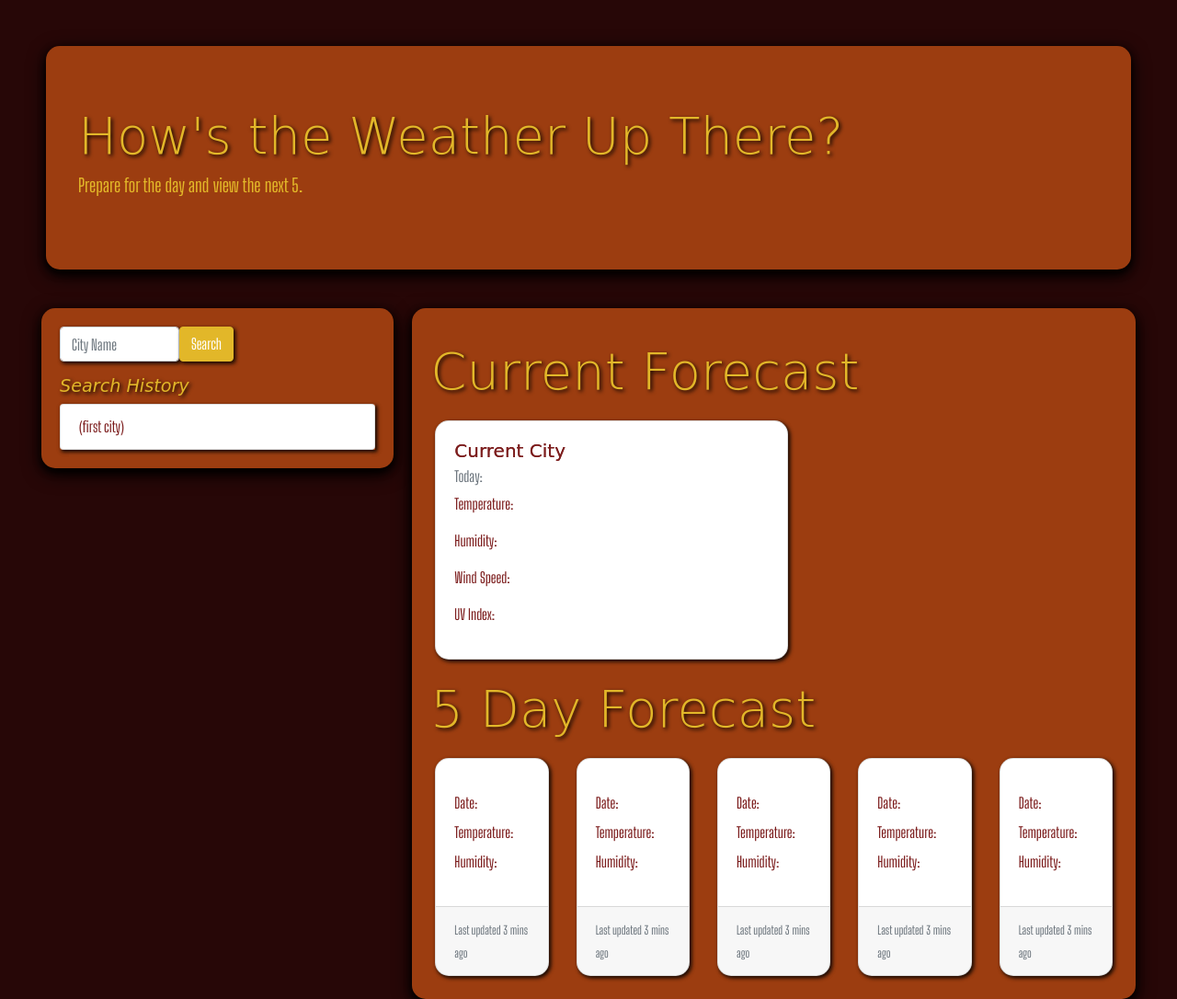
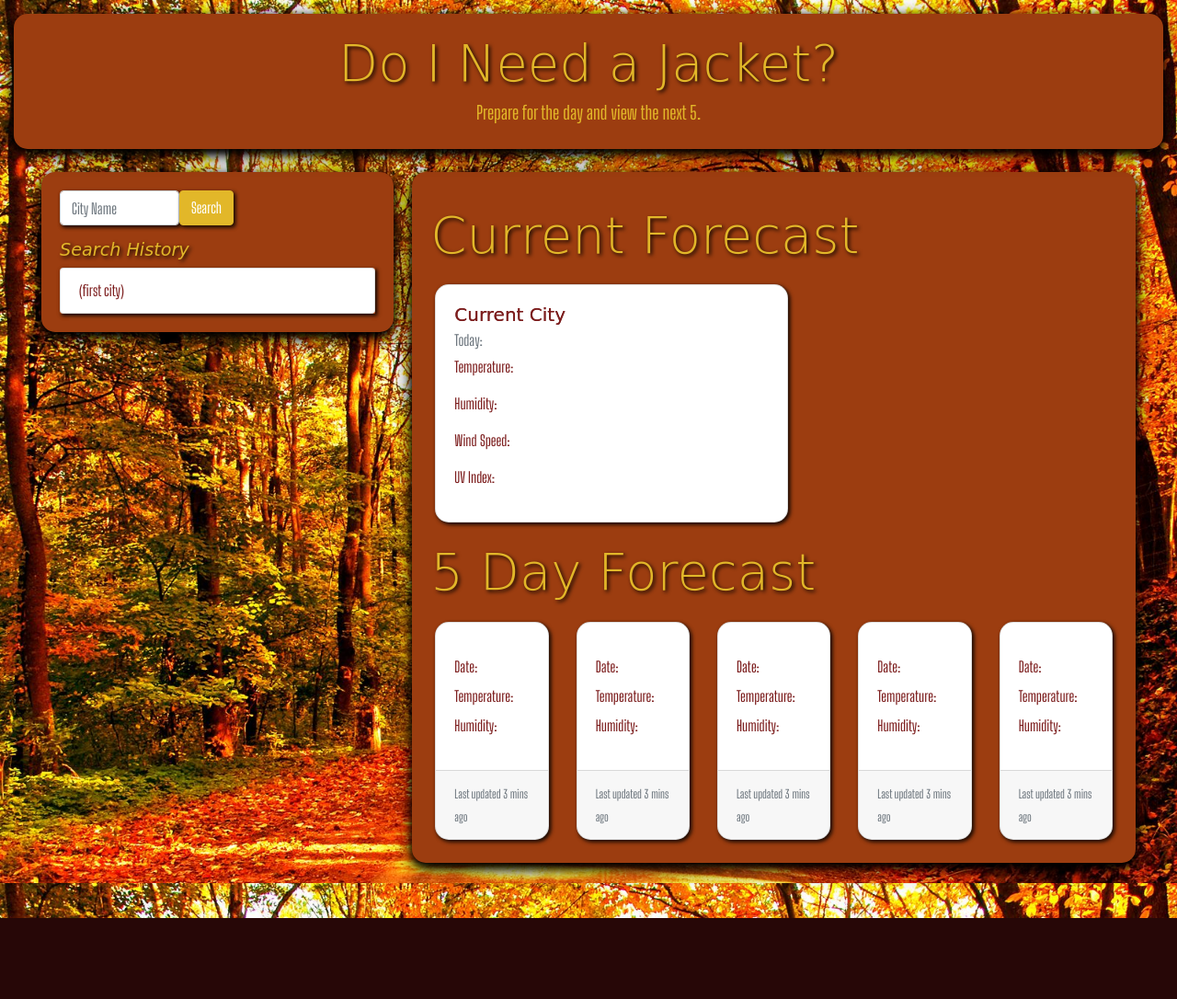
Before and after one commit to mhall313/weather-db, a plain HTML site: page index.html in a window 1280 px wide. Shown: the top 1086 px of the page at 92% size. After the commit the page ends 998 px from the top, so only its background shows below. Drawn offline with nearby package versions, Linux system fonts and the light colour scheme; a web font is replaced by a local one.

Commit message:
Fall Formatting

```diff
--- a/assets/style.css
+++ b/assets/style.css
@@ -1,8 +1,15 @@
 body{
+    background-image: url("assets\fall-background.jpg");
     background-color: rgb(39, 7, 7);
     margin: 50px;
     color: rgb(226, 183, 41);
     font-family: 'Big Shoulders Display', cursive;
+
+    background-image: url("fall-background.jpg");
+    background-position: center;
+    background-repeat: no-repeat;
+    background-size: cover;
+    background-attachment:fixed;
 }
 h1, h5{
     font-family: 'Vampiro One', cursive;
@@ -16,6 +23,15 @@ h1, h5{
     border-radius: 15px; /*rounded boxes*/
     box-shadow: 0 4px 8px 0 rgba(0, 0, 0, 1), 0 6px 20px 0 rgba(0, 0, 0, 1);
     line-height:150%;
+    margin:15px;
+    padding:20px;
+    text-align: center;
+}
+.lead{
+    margin-bottom: 8px;
+}
+.page-content{
+    margin-top:177px;
 }
 .side-bar, .main-content{
     padding: 10px;
--- a/index.html
+++ b/index.html
@@ -20,12 +20,12 @@
         <link href="https://fonts.googleapis.com/css2?family=Big+Shoulders+Display:wght@500&family=Vampiro+One&display=swap" rel="stylesheet">
         <!--CSS specific to this Web App-->
         <link rel="stylesheet" href="assets/style.css" />
-        <title>How's the Weather Up There</title>
+        <title>Do I Need a Jacket?</title>
     </head>
     <body>
-        <header class="jumbotron jumbotron-fluid title-bar">
+        <header class="jumbotron jumbotron-fluid fixed-top title-bar">
             <div class="container title-textbox">
-              <h1 class="display-4">How's the Weather Up There?</h1>
+              <h1 class="display-4">Do I Need a Jacket?</h1>
               <p class="lead">Prepare for the day and view the next 5.</p>
             </div>
         </header>
```
Also changed, not shown: assets/fall-background.jpg (added).
